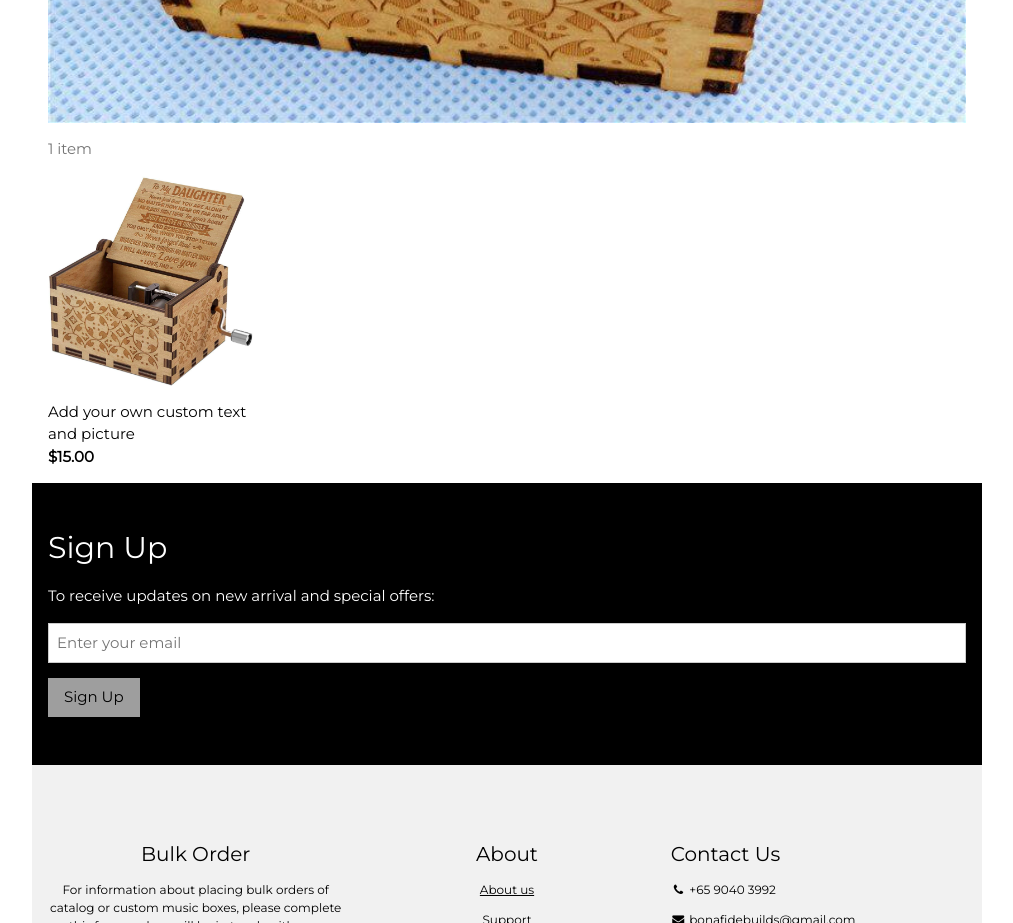
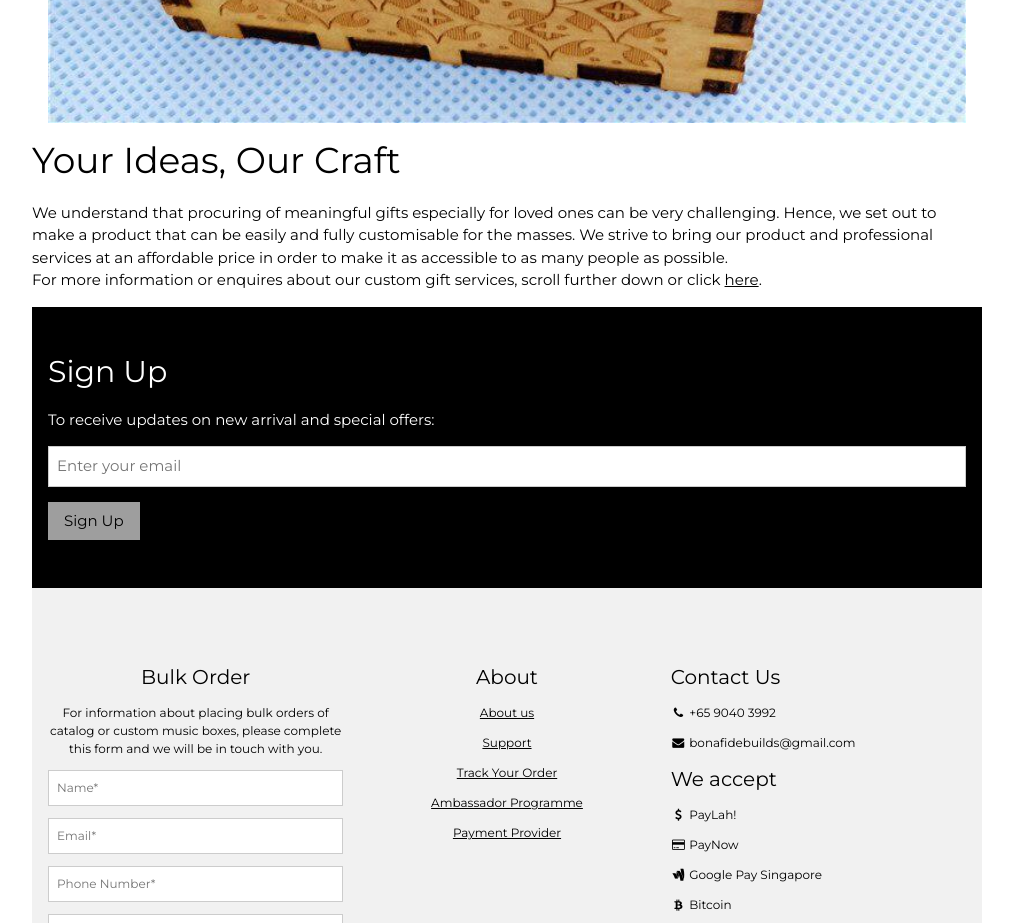
Before and after one commit to leean02/ient, a plain HTML site: page custommusicalbox.html in a window 1280 px wide. Shown: the part 880-1803 px from the top of the page, without its empty margins (258-1271 px from the left). Drawn offline with nearby package versions, Linux system fonts and the light colour scheme.

Commit message:
Update custommusicalbox.html

```diff
--- a/custommusicalbox.html
+++ b/custommusicalbox.html
@@ -62,24 +62,12 @@ body,h1,h2,h3,h4,h5,h6,.w3-wide {font-family: "Montserrat", sans-serif;}
     </div>
   </div>
 
-  <div class="w3-container w3-text-grey" id="custom musical box">
-    <p>1 item</p>
+  <!-- Product grid -->
+  <div>
+    <a name="about"></a>
+    <h1>Your Ideas, Our Craft</h1>
+    <p>We understand that procuring of meaningful gifts especially for loved ones can be very challenging. Hence, we set out to make a product that can be easily and fully customisable for the masses. We strive to bring our product and professional services at an affordable price in order to make it as accessible to as many people as possible.<br>For more information or enquires about our custom gift services, scroll further down or click <a href="#customorder">here</a>.</p>
   </div>
-
-  <!-- Product grid -->
-  <div class="w3-row">
-    <div class="w3-col l3 s6">
-      <div class="w3-container">
-        <div class="w3-display-container">
-          <img src="images/custom.jpg" style="width:100%">
-          <div class="w3-display-middle w3-display-hover">
-            <button class="w3-button w3-black">Buy now <i class="fa fa-shopping-cart"></i></button>
-          </div>
-        </div>
-        <p>Add your own custom text and picture<br><b>$15.00</b></p>
-      </div>
-    </div>
-    </div>
 
   <!-- Subscribe section -->
   <div class="w3-container w3-black w3-padding-32">
@@ -90,6 +78,7 @@ body,h1,h2,h3,h4,h5,h6,.w3-wide {font-family: "Montserrat", sans-serif;}
   </div>
 
   <!-- Footer -->
+  <a name="customorder"></a>
   <footer class="w3-padding-64 w3-light-gray w3-small w3-center" id="footer">
     <div class="w3-row-padding">
       <div class="w3-col s4">
```
